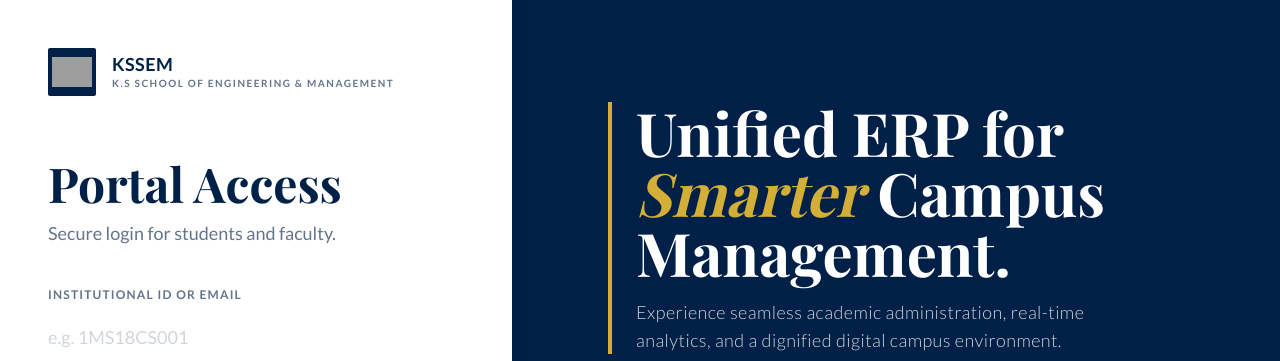
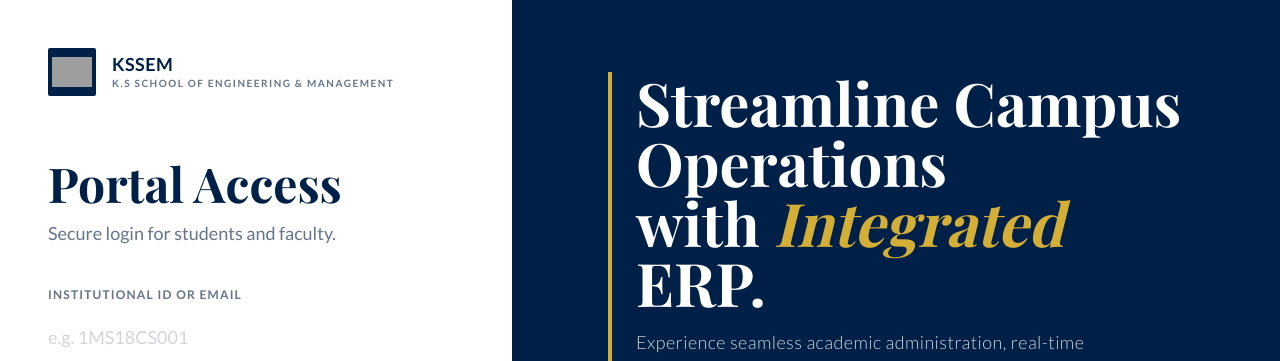
Before and after one commit to toxicbishop/KSSEM-College-ERP-System, a Next.js app: page / in a window 1280 px wide. Shown: the top 361 px of the page. Built offline with nearby package versions, Linux system fonts and the light colour scheme; no server answers; grey boxes are pictures that could not be loaded.

Commit message:
Replaced Unified ERP for Smarter Campus Management with Streamline Campus Operations with Integrated ERP

```diff
--- a/src/app/page.tsx
+++ b/src/app/page.tsx
@@ -466,9 +466,11 @@ export default function LandingPage() {
         <div className="relative z-10 max-w-2xl px-12 text-white">
           <div className="mb-12 border-l-4 border-kssem-gold pl-6">
             <h1 className="font-serif text-5xl lg:text-6xl font-bold leading-tight mb-4">
-              Unified ERP for <br />
-              <span className="text-kssem-gold italic">Smarter</span> Campus
-              Management.
+              Streamline Campus Operations <br />
+              with <span className="text-kssem-gold italic">
+                Integrated
+              </span>{" "}
+              ERP.
             </h1>
             <p className="text-gray-300 text-lg font-light tracking-wide max-w-lg">
               Experience seamless academic administration, real-time analytics,
--- a/src/app/signin/page.tsx
+++ b/src/app/signin/page.tsx
@@ -449,9 +449,11 @@ export default function SignInPage() {
         <div className="relative z-10 max-w-2xl px-12 text-white">
           <div className="mb-12 border-l-4 border-kssem-gold pl-6">
             <h1 className="font-serif text-5xl lg:text-6xl font-bold leading-tight mb-4">
-              Unified ERP for <br />
-              <span className="text-kssem-gold italic">Smarter</span> Campus
-              Management.
+              Streamline Campus Operations <br />
+              with <span className="text-kssem-gold italic">
+                Integrated
+              </span>{" "}
+              ERP.
             </h1>
             <p className="text-gray-300 text-lg font-light tracking-wide max-w-lg">
               Experience seamless academic administration, real-time analytics,
```
Also changed, not shown: public/manifest.json.
